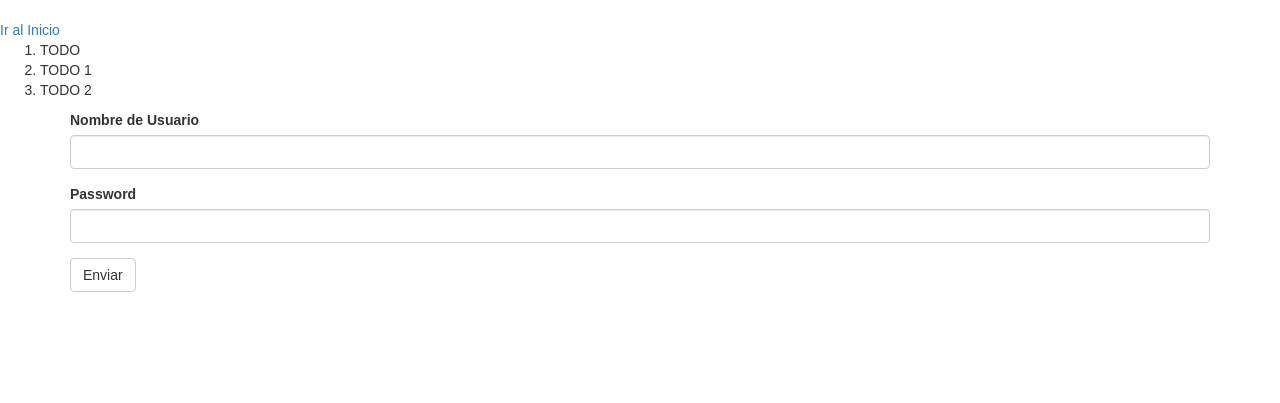
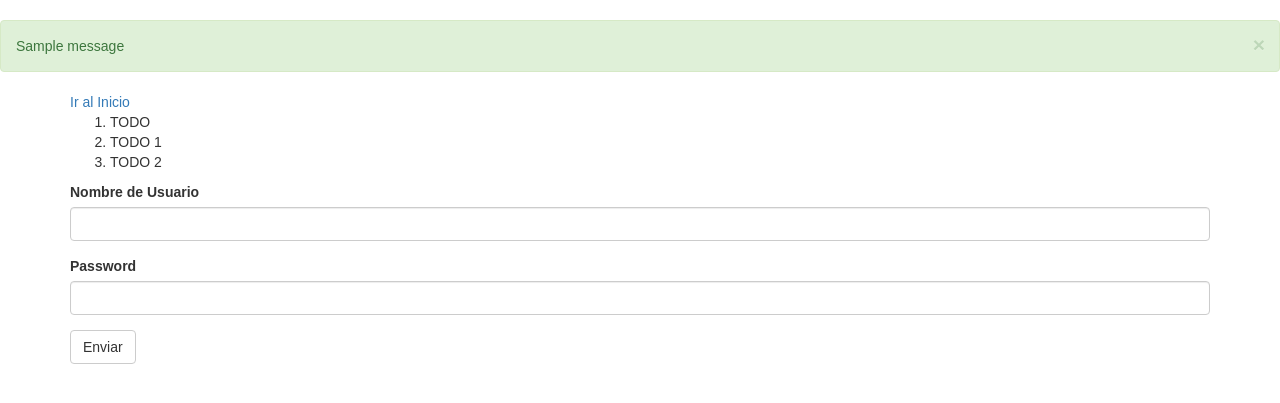
Before and after one commit to SantiagoX9713/proyecto, a Flask app: page /hello in a window 1280 px wide. Shown: the part 52-455 px from the top of the page. Run offline with Flask 2, Linux system fonts and the light colour scheme; one stand-in notice (Sample message) is shown; some libraries are stand-ins or nearby versions.

Commit message:
Flashes de Flask

```diff
--- a/main.py
+++ b/main.py
@@ -1,6 +1,6 @@
 from crypt import methods
 from ensurepip import bootstrap
-from flask import Flask, request,make_response,redirect,render_template,session,url_for # Importar Flask para poder trabajar con el
+from flask import Flask, flash, request,make_response,redirect,render_template,session,url_for # Importar Flask para poder trabajar con el
 from flask_bootstrap import Bootstrap
 from flask_wtf import FlaskForm
 from wtforms.fields import StringField, PasswordField, SubmitField
@@ -50,6 +50,7 @@ def hello():
     if login_form.validate_on_submit():
         username = login_form.username.data
         session['username'] = username
+        flash('Usuario guardado exitosamente!')
 
         return redirect(url_for('index'))
 
--- a/templates/base.html
+++ b/templates/base.html
@@ -14,6 +14,19 @@
     {% include 'navbar.html' %}
     {% endblock %}
 
+    {% for message in get_flashed_messages() %}
+       <div class="alert alert-success alert-dismissable">
+        <button
+        type="button"
+        data-dismiss="alert"
+        class="close">&times;</button>
+        {{message}}
+       </div>
+    {% endfor %}
+
     {% block content %}
     {% endblock %}
+    {% block scripts %}
+        {{super()}}
+    {% endblock %}
 {% endblock %}
--- a/templates/hello.html
+++ b/templates/hello.html
@@ -7,6 +7,7 @@
     {% endblock %}
 <!-- Bloques de contenido para poder mandarlo a un template padre -->
 {% block content %}
+    <div class="container">
     {% if username %}
         <h1>Bienvenido {{username | capitalize}}</h1>
     {% endif %}
@@ -21,6 +22,7 @@
             {{ macros.render_todo(todo) }}
             {% endfor %}
         </ol>
+    </div>
     <div class="container">
         <!-- <form action="{{url_for('hello')}}" method="POST">
             {{login_form.username.label}}
```
